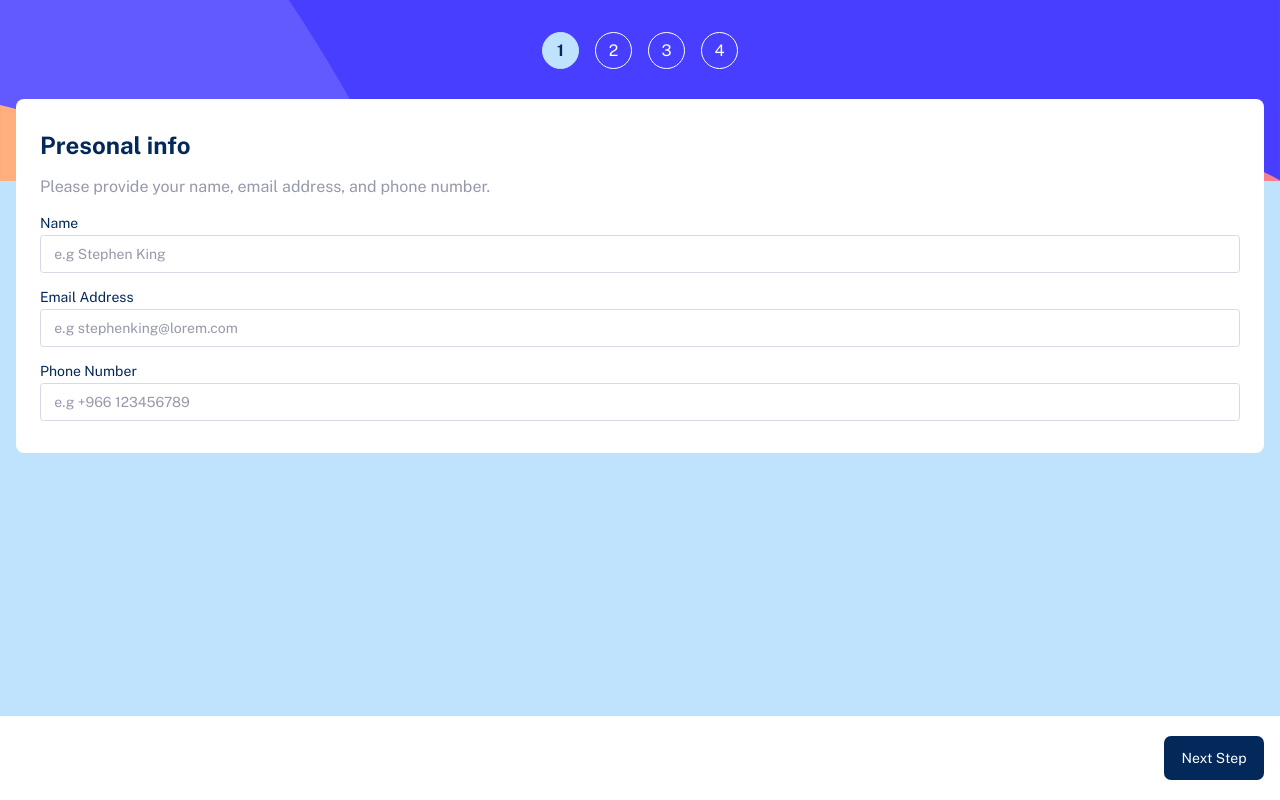
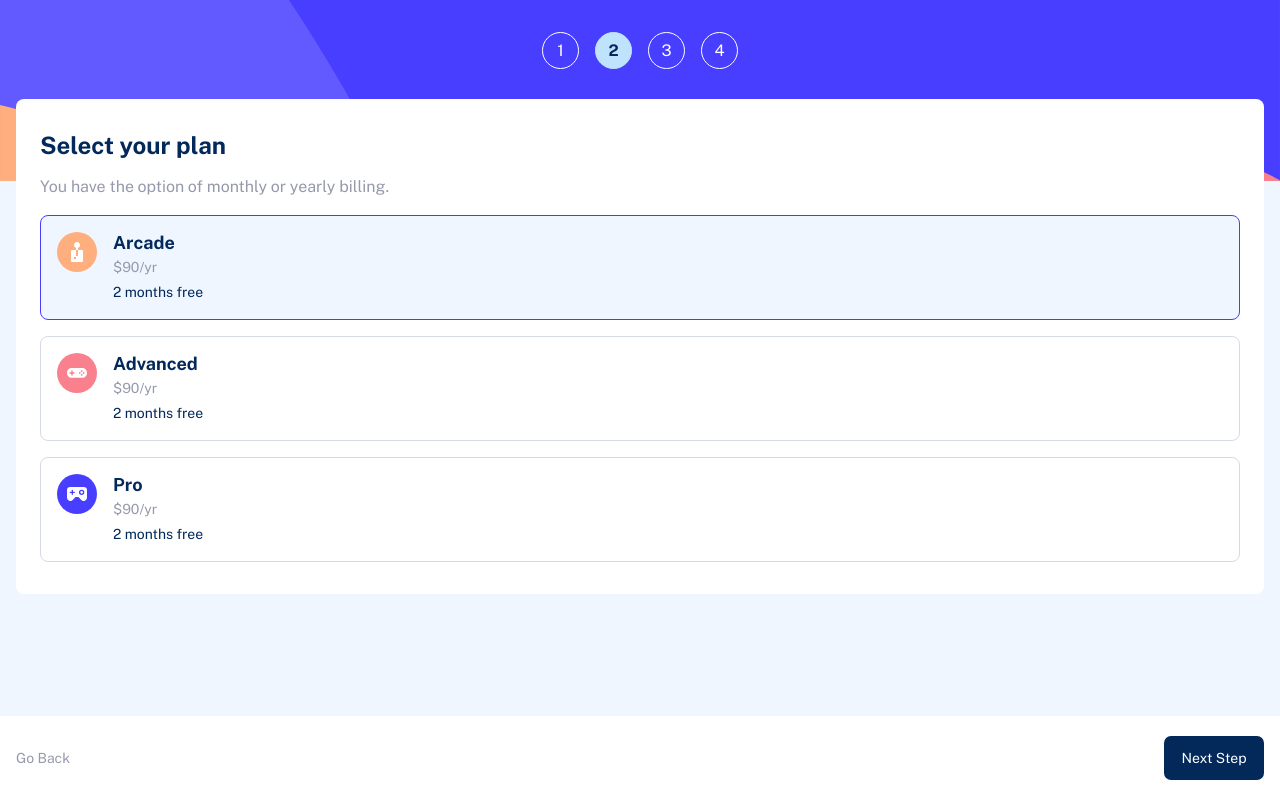
Before and after one commit to Mateeb11/multi-step-form, a React (Vite) app: page / in a window 1280 px wide. Built offline with nearby package versions, Linux system fonts and the light colour scheme.

Commit message:
adding the plan component design

```diff
--- a/src/App.scss
+++ b/src/App.scss
@@ -1,5 +1,5 @@
 html {
-  background-color: var(--clr-primary-200);
+  background-color: var(--clr-neutral-400);
 }
 // body {
 //   display: grid;
--- a/src/Component/Content.jsx
+++ b/src/Component/Content.jsx
@@ -14,7 +14,7 @@ export default function Content() {
     isValid: false,
   });
 
-  const [step, setStep] = useState(1);
+  const [step, setStep] = useState(2);
 
   return (
     <>
--- a/src/Component/Form/Info.jsx
+++ b/src/Component/Form/Info.jsx
@@ -18,8 +18,8 @@ export default function Info({
   );
   const nameErrorMessage = "This field is required";
   const nameHandler = (e) => {
-    setInfo({ ...info, Name: "" });
-    setInfo({ ...info, Name: e.target.value });
+    setInfo({ ...info, Name: "" }); //cleaning the variable
+    setInfo({ ...info, Name: e.target.value }); //settign the variable again
     if (e.target.value === "") {
       setIsNameValid(false);
       setIsInfoFormValid({ ...isInfoFormValid, isValid: false });
@@ -33,7 +33,7 @@ export default function Info({
   };
 
   const [isEmailValid, setIsEmailValid] = useState(
-    info.Email === "" ? false : true
+    info.Email === "" ? false : true // if the user already fill the data before and come back to the previous step the data the valid state will be true
   );
   const [emailErrorMessage, setEmailErrorMessage] = useState(nameErrorMessage);
   const emailHandler = (e) => {
--- a/src/Component/Form/Plan.jsx
+++ b/src/Component/Form/Plan.jsx
@@ -1,11 +1,42 @@
 import classes from "./Plan.module.scss";
 
 import Box from "../UI/Box";
+import Form from "../UI/Form";
+
+import arcadeImg from "../../../assets/images/icon-arcade.svg";
+import advancedImg from "../../../assets/images/icon-advanced.svg";
+import proImg from "../../../assets/images/icon-pro.svg";
 
 export default function Plan() {
   return (
-    <section className={classes.container}>
-      <Box>hi</Box>
-    </section>
+    <Form
+      title="Select your plan"
+      description=" You have the option of monthly or yearly billing."
+    >
+      <Box className={classes.selected}>
+        <img src={arcadeImg} alt="arcade controller icon" />
+        <div className={classes.info}>
+          <h3 className={classes.title}>Arcade</h3>
+          <p className={classes.price}>$90/yr</p>
+          <p className={classes.offer}>2 months free</p>
+        </div>
+      </Box>
+      <Box>
+        <img src={advancedImg} alt="small controller icon" />
+        <div className={classes.info}>
+          <h3 className={classes.title}>Advanced</h3>
+          <p className={classes.price}>$90/yr</p>
+          <p className={classes.offer}>2 months free</p>
+        </div>
+      </Box>
+      <Box>
+        <img src={proImg} alt="big controller icon" />
+        <div className={classes.info}>
+          <h3 className={classes.title}>Pro</h3>
+          <p className={classes.price}>$90/yr</p>
+          <p className={classes.offer}>2 months free</p>
+        </div>
+      </Box>
+    </Form>
   );
 }
--- a/src/Component/Form/Plan.module.scss
+++ b/src/Component/Form/Plan.module.scss
@@ -1,3 +1,21 @@
-.container {
-  background-color: var(--clr-neutral-100);
+.info {
+  display: grid;
+  gap: 0.25em;
+
+  .title {
+    color: var(--clr-primary-900);
+    font-size: var(--font-size-semi-medium);
+  }
+  .price,
+  .offer {
+    font-size: var(--font-size-small);
+    font-weight: var(--font-weight-light);
+  }
+  .offer {
+    color: var(--clr-primary-900);
+  }
 }
+.selected {
+  background-color: var(--clr-neutral-400);
+  border-color: var(--clr-primary-700) !important;
+}
--- a/src/Component/UI/Box.module.scss
+++ b/src/Component/UI/Box.module.scss
@@ -1,4 +1,10 @@
 .box {
+  display: flex;
+  align-items: start;
+
   border: 1px solid var(--clr-neutral-600);
-  border-radius: 0.25em;
+  border-radius: 0.5em;
+
+  gap: 1em;
+  padding: 1em;
 }
--- a/src/Component/UI/Input.module.scss
+++ b/src/Component/UI/Input.module.scss
@@ -7,7 +7,7 @@
     padding: 0.75em 1em;
 
     border: 1px solid var(--clr-neutral-600);
-    border-radius: 0.25em;
+    border-radius: 0.5em;
 
     color: var(--clr-primary-900);
 
--- a/src/index.scss
+++ b/src/index.scss
@@ -21,6 +21,7 @@
   // Body Copy
   --font-size-small: 14px;
   --font-size-medium: 16px;
+  --font-size-semi-medium: 18px;
   --font-size-large: 24px;
 
   // Font weights
```
